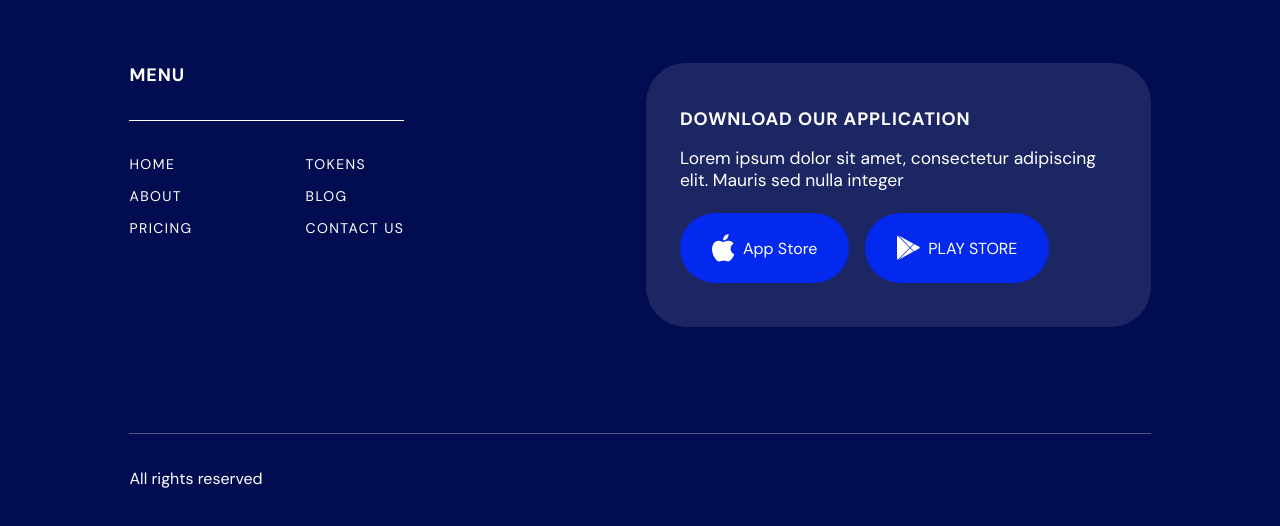
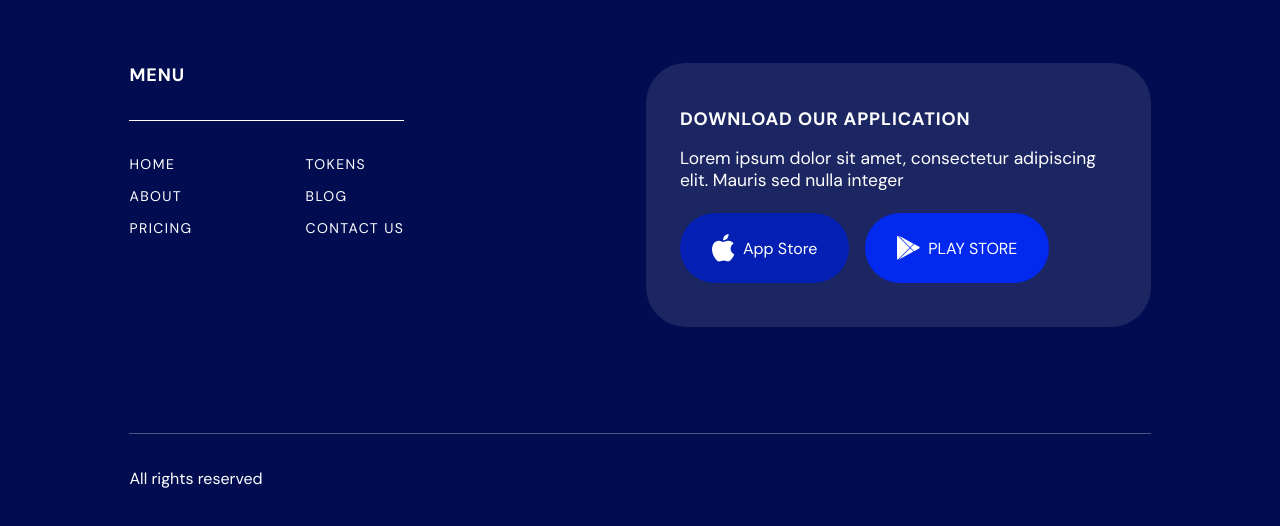
Before and after one commit to Shakhzoda7/Finance-Flow, a plain HTML site: page contacts.html in a window 1280 px wide. In both pictures the pointer is over the element 764 px from the left and 2246 px from the top of the page. Shown: the part 1998-2524 px from the top of the page. Drawn offline with Linux system fonts and the light colour scheme.

Commit message:
button hover

```diff
--- a/styles/contact.css
+++ b/styles/contact.css
@@ -200,6 +200,7 @@ button{
     background: #0328EE;
     border: none;
     width: fit-content;
+    transition: all 300ms;
 }
 
 
@@ -459,6 +460,9 @@ button:hover{
     margin-bottom: 6px;
 }
 
+.icon-button:hover{
+    background: #031FB4;
+}
 
 /* МЕДИА ЗАПРОСЫ ______________________________________________________________________________________________ */
 
```
